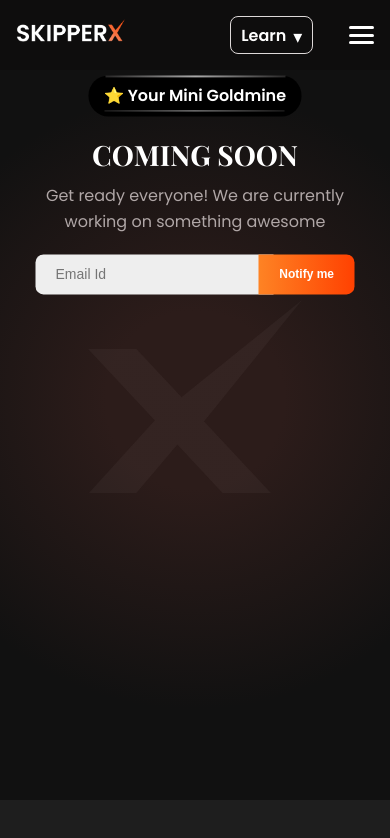
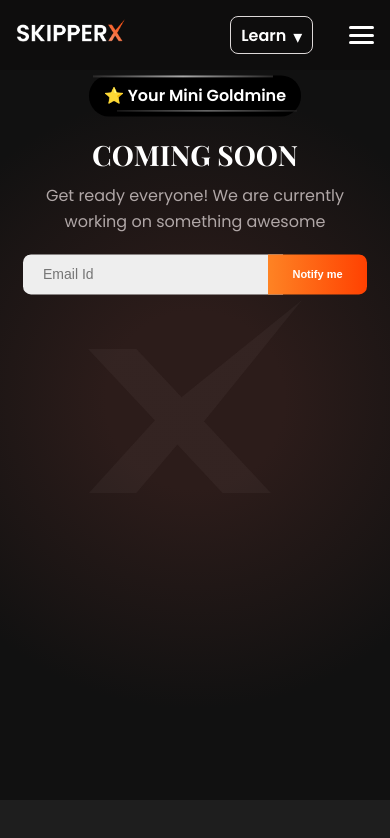
Before and after one commit to Praveen-skipperX/skipperx-react-new, a React (Create React App) app: page /cooking in a window 390 px wide. Shown: the top 838 px of the page. Built offline with nearby package versions, Linux system fonts and the light colour scheme.

Commit message:
notify button

```diff
--- a/src/pages/cooking.css
+++ b/src/pages/cooking.css
@@ -1,3 +1,4 @@
+
 .coming-soon-container {
   position: relative;
   text-align: center;
@@ -5,9 +6,9 @@
   overflow: hidden;
 }
 
+
 .coming-soon-bg-img {
   width: 55%;
-
   max-height: 100vh;
   object-fit: cover;
 }
@@ -268,8 +269,10 @@
 
   .notify-form button {
     flex-shrink: 0;
-    font-size: 12px;
-    padding: 12px 20px;
+    font-size: 11px;
+    padding: 10px 15px;
+    width: 99px;
+    height: 40px;
   }
 
   .social-icons {
--- a/src/pages/cooking.jsx
+++ b/src/pages/cooking.jsx
@@ -17,6 +17,7 @@ function ComingSoonSection() {
 
   return (
     <div className="coming-soon-container">
+
       <Navbar />
 
       <img src={bgImage} alt="Background" className="coming-soon-bg-img" />
```
